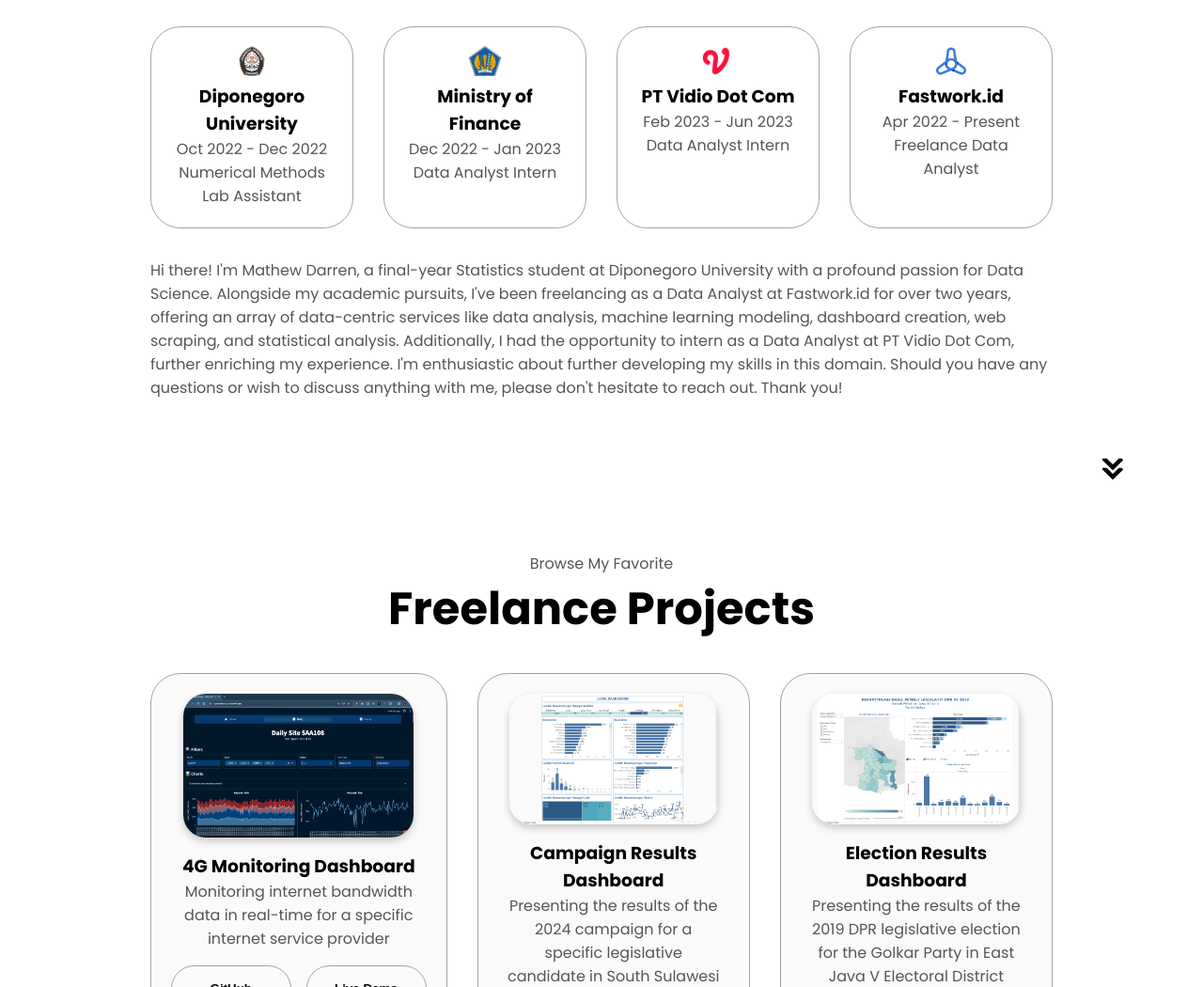
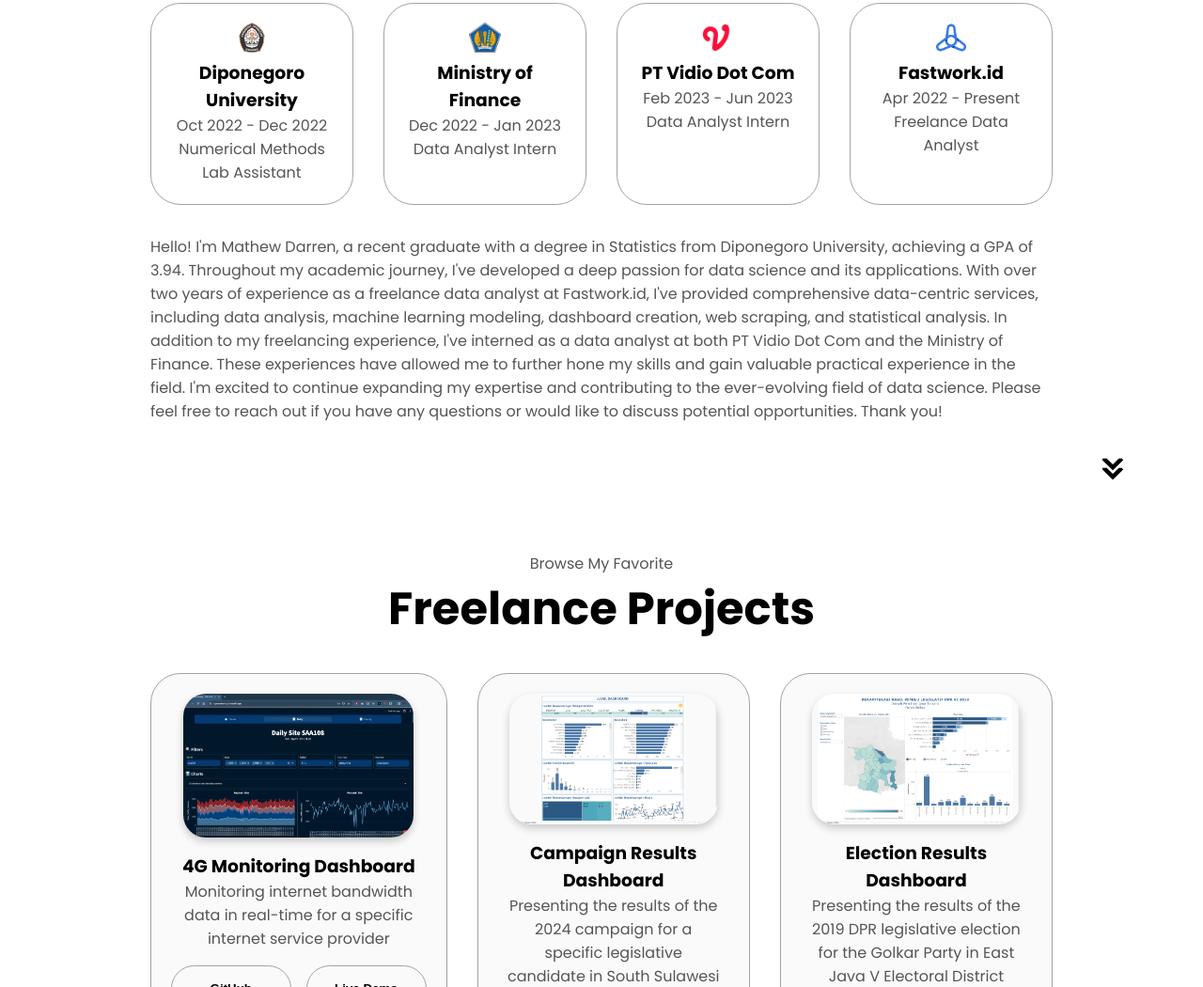
Before and after one commit to darren7753/portfolio_website, a plain HTML site: page index.html in a window 1280 px wide. Shown: the part 1109-2159 px from the top of the page at 94% size. Drawn offline with Linux system fonts and the light colour scheme.

Commit message:
Updated CV and About section

```diff
--- a/index.html
+++ b/index.html
@@ -112,7 +112,7 @@
                 </div>
                 <div class="text-container">
                 <p>
-                    Hi there! I'm Mathew Darren, a final-year Statistics student at Diponegoro University with a profound passion for Data Science. Alongside my academic pursuits, I've been freelancing as a Data Analyst at Fastwork.id for over two years, offering an array of data-centric services like data analysis, machine learning modeling, dashboard creation, web scraping, and statistical analysis. Additionally, I had the opportunity to intern as a Data Analyst at PT Vidio Dot Com, further enriching my experience. I'm enthusiastic about further developing my skills in this domain. Should you have any questions or wish to discuss anything with me, please don't hesitate to reach out. Thank you!
+                    Hello! I'm Mathew Darren, a recent graduate with a degree in Statistics from Diponegoro University, achieving a GPA of 3.94. Throughout my academic journey, I've developed a deep passion for data science and its applications. With over two years of experience as a freelance data analyst at Fastwork.id, I've provided comprehensive data-centric services, including data analysis, machine learning modeling, dashboard creation, web scraping, and statistical analysis. In addition to my freelancing experience, I've interned as a data analyst at both PT Vidio Dot Com and the Ministry of Finance. These experiences have allowed me to further hone my skills and gain valuable practical experience in the field. I'm excited to continue expanding my expertise and contributing to the ever-evolving field of data science. Please feel free to reach out if you have any questions or would like to discuss potential opportunities. Thank you!
                 </p>
                 </div>
             </div>
```
Also changed, not shown: 1 other file.
